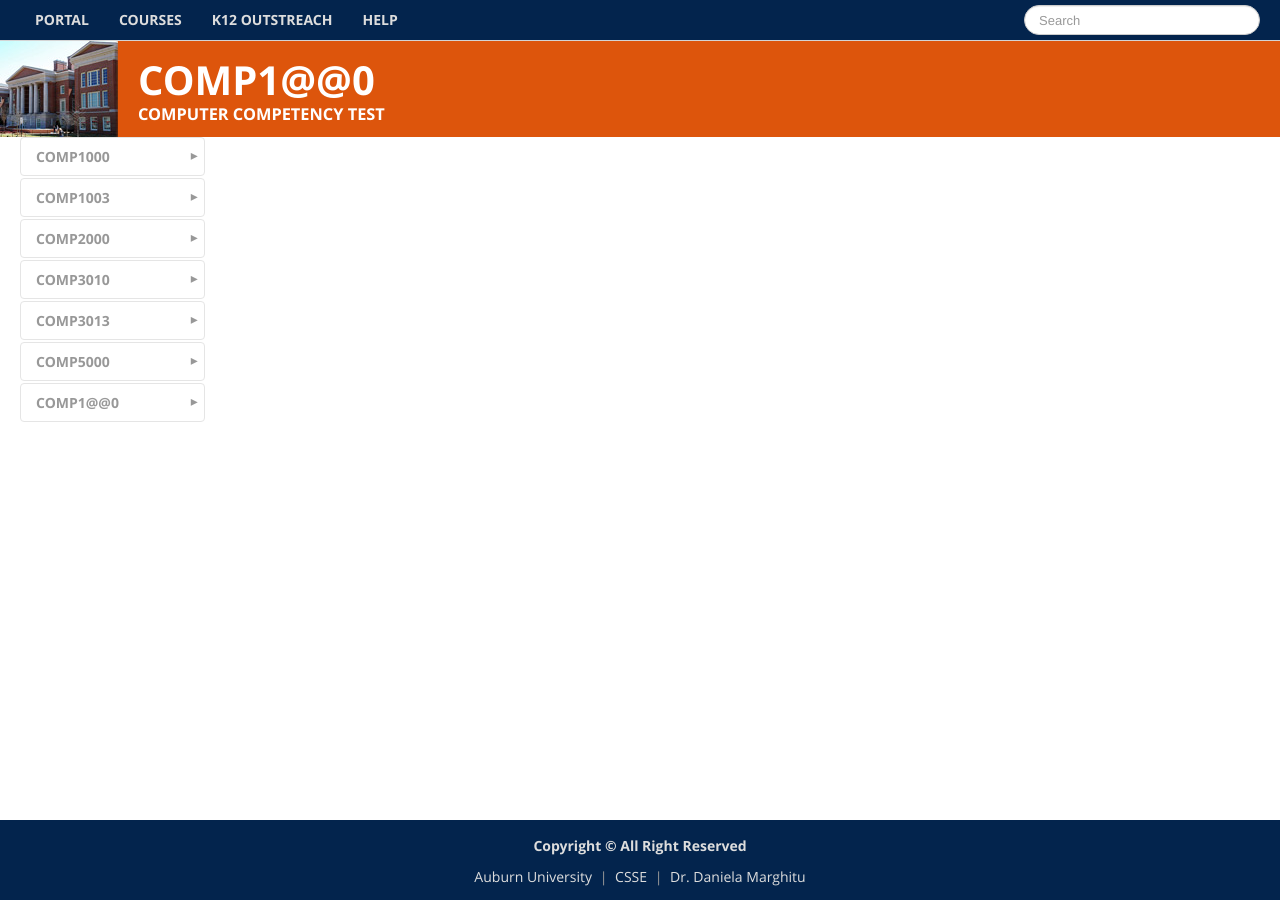
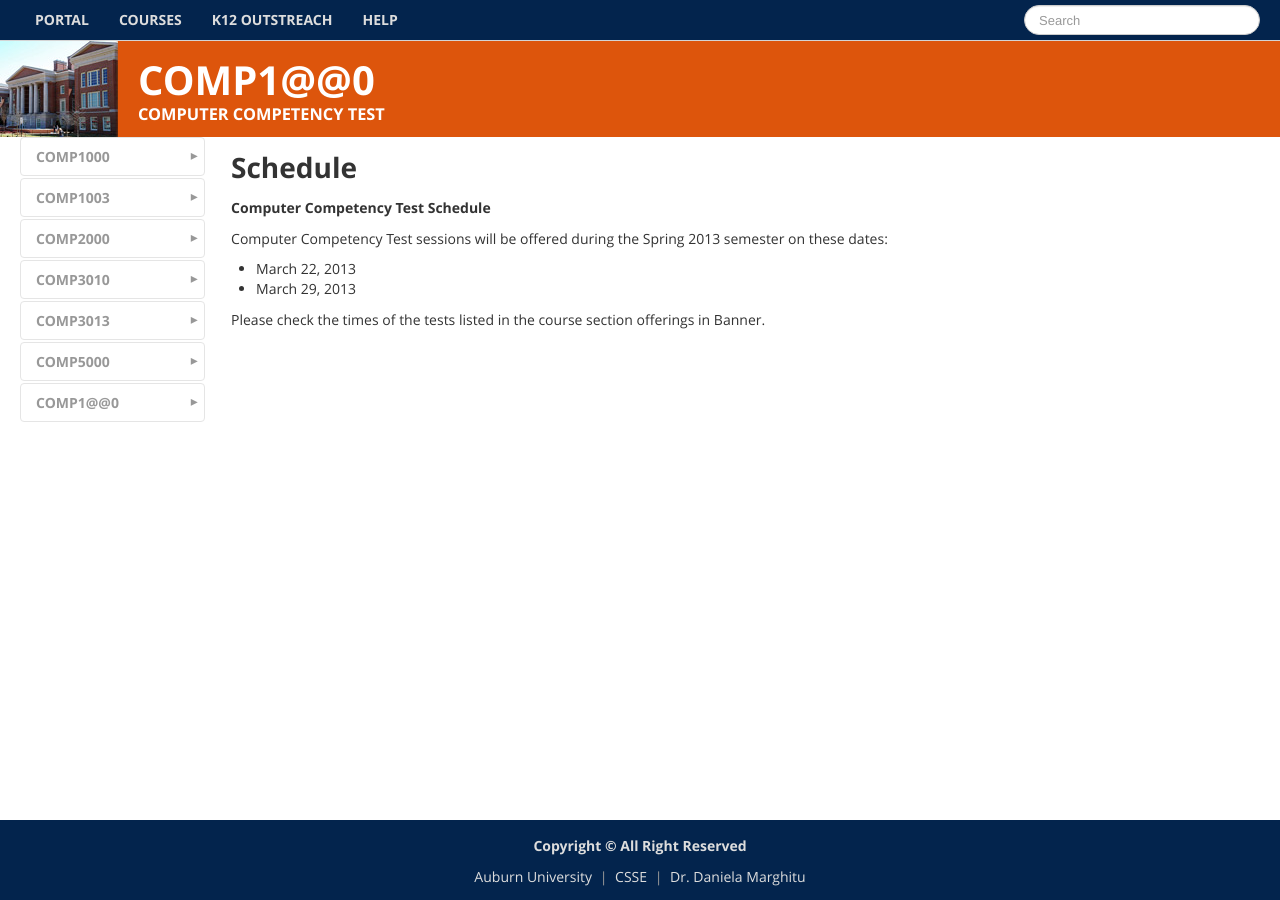
Before and after one commit to gongzhitaao/pcaweb, a Jekyll site: the page built from courses/comp1@@0/schedule/index.md, in a window 1280 px wide. Built offline with Jekyll 4.4.1, drawn with Linux system fonts in a browser that asks for light colours.

Commit message:
comp1@@0

```diff
--- a/courses/comp1@@0/schedule/index.md
+++ b/courses/comp1@@0/schedule/index.md
@@ -3,3 +3,14 @@ layout: courses
 title: COMP1@@0
 subtitle: COMPUTER COMPETENCY TEST
 ---
+
+# Schedule
+
+__Computer Competency Test Schedule__
+
+Computer Competency Test sessions will be offered during the Spring 2013 semester on these dates:
+
+* March 22, 2013
+* March 29, 2013
+
+Please check the times of the tests listed in the course section offerings in Banner.
```
